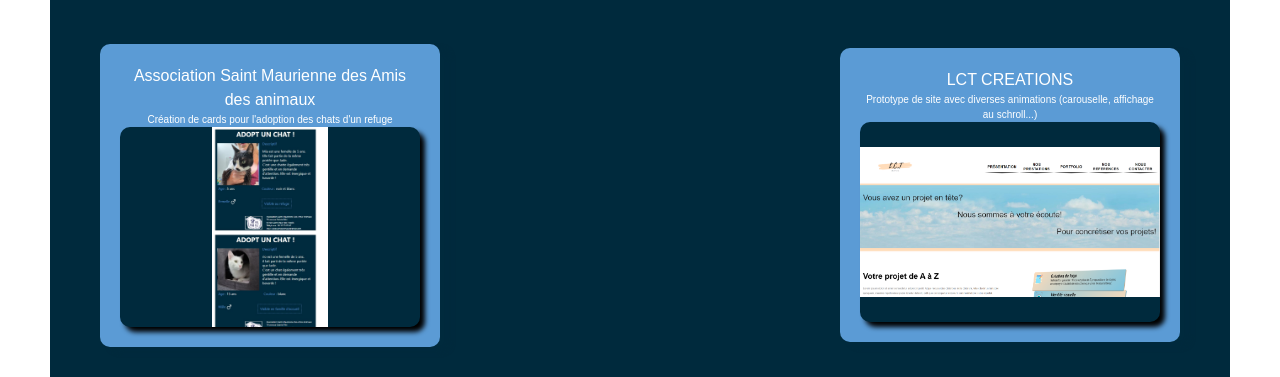
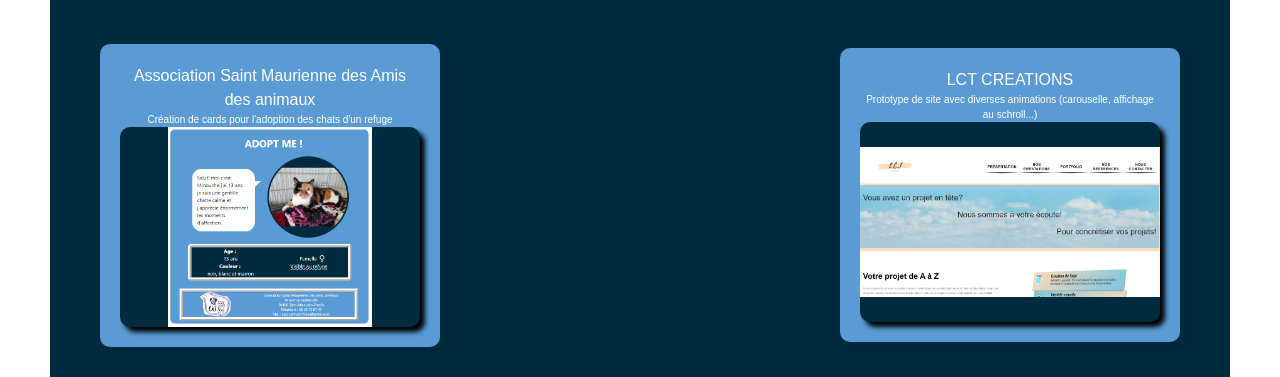
Before and after one commit to melaniemdm/portfolio-melanie-mdm, a React (Create React App) app: page /#/projets in a window 1280 px wide. Shown: the part 2840-3217 px from the top of the page. Built offline with nearby package versions, Linux system fonts and the light colour scheme.

Commit message:
fix(img &js) evolution asmaaCard

```diff
--- a/src/datas/projetsListe.js
+++ b/src/datas/projetsListe.js
@@ -119,7 +119,7 @@
   {
     id: "Projet N°15",
     title: " Association Saint Maurienne des Amis des animaux",
-    picture: "/portfolio-melanie-mdm/pictures-projet/asmaaCard.jpg",
+    picture: "/portfolio-melanie-mdm/pictures-projet/asmaaCard.png",
     describe:"Création de cards pour l'adoption des chats d'un refuge",
          lien: "https://melaniemdm.github.io/adopt-un-chat/",
   },
@@ -149,6 +149,6 @@
     title: "Fondation Jacques Secretin",
     picture: "/portfolio-melanie-mdm/pictures-projet/fjs.png",
     describe:"Prototype de site internet pour la Fondation Jacques Secrétin ",
-         lien: "https://melaniemdm.github.io/fondation-jacques-secretin/",
+         lien: " https://melaniemdm.github.io/fondation-jacques-secretin/",
   },
 ];
```
Also changed, not shown: public/pictures-projet/asmaaCard.jpg (deleted), public/pictures-projet/asmaaCard.png (added).
